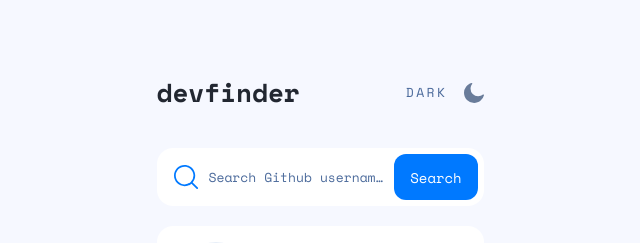
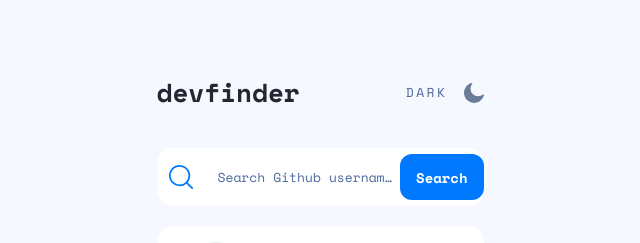
Before and after one commit to shaversj/github-user-search-app, a React (Vite) app: page / in a window 1280 px wide. Shown: the top 243 px of the page, without its empty margins (320-960 px from the left). Built offline with nearby package versions, Linux system fonts and the light colour scheme.

Commit message:
Desktop layout search bar

```diff
--- a/src/App.jsx
+++ b/src/App.jsx
@@ -10,7 +10,7 @@
   return (
     <>
       <div className={"grid min-h-screen place-items-center bg-[#F6F8FF]"}>
-        <div className={"font-SpaceMono max-w-screen-sm px-6"}>
+        <div className={"font-SpaceMono max-w-screen-sm px-6 lg:min-w-[730px] lg:px-0"}>
           <header className={"flex"}>
             <h1 className={"text-[26px] font-bold text-[#222731]"}>devfinder</h1>
             <div className={"ml-auto flex items-center justify-center gap-x-4"}>
@@ -19,12 +19,12 @@
             </div>
           </header>
           <main>
-            <section className={"mt-9 rounded-2xl bg-white py-1.5 pl-3"}>
-              <form className={"flex items-center justify-evenly "}>
-                <img src={search} alt={""} />
-                <input type={"text"} className={"h-[25px] w-[184px] truncate pl-1 text-[13px] text-[#4B6A9B]  placeholder:text-[#4B6A9B]"} placeholder={"Search Github username.."} />
-                <button className={"h-[46px] w-[84px] rounded-xl bg-[#0079ff]"}>
-                  <span className={"text-sm text-white"}>Search</span>
+            <section className={"mt-9 rounded-2xl bg-white py-1.5 pl-3 lg:pl-8 lg:pr-2.5"}>
+              <form className={"flex items-center justify-evenly lg:justify-start"}>
+                <img className={"pr-6"} src={search} alt={""} />
+                <input type={"text"} className={"h-[25px] w-[184px] truncate text-[13px] text-[#4B6A9B] placeholder:text-[#4B6A9B] lg:w-[254px] lg:text-lg"} placeholder={"Search Github username.."} />
+                <button className={"h-[46px] w-[84px] rounded-xl bg-[#0079ff] lg:ml-auto lg:h-[50px] lg:w-[106px]"}>
+                  <span className={"text-sm font-bold text-white"}>Search</span>
                 </button>
               </form>
             </section>
```
